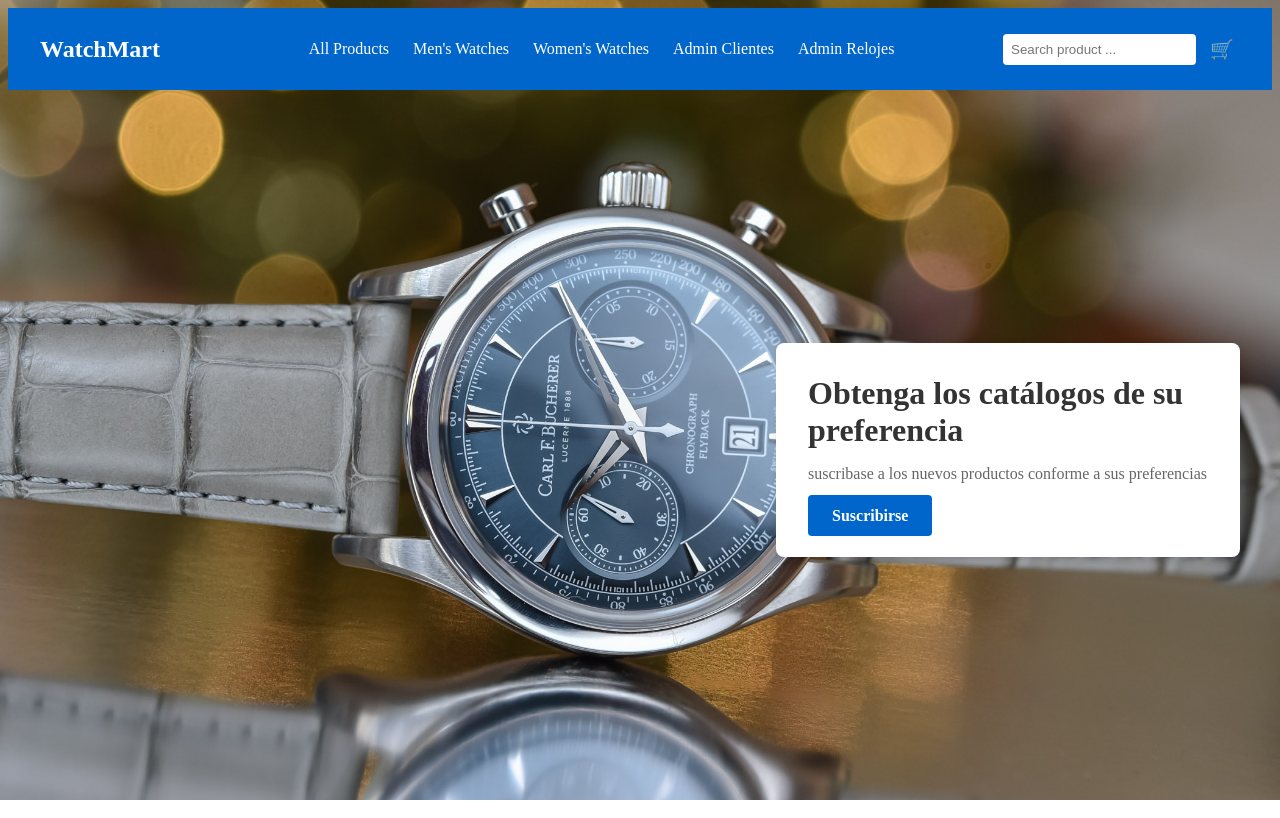
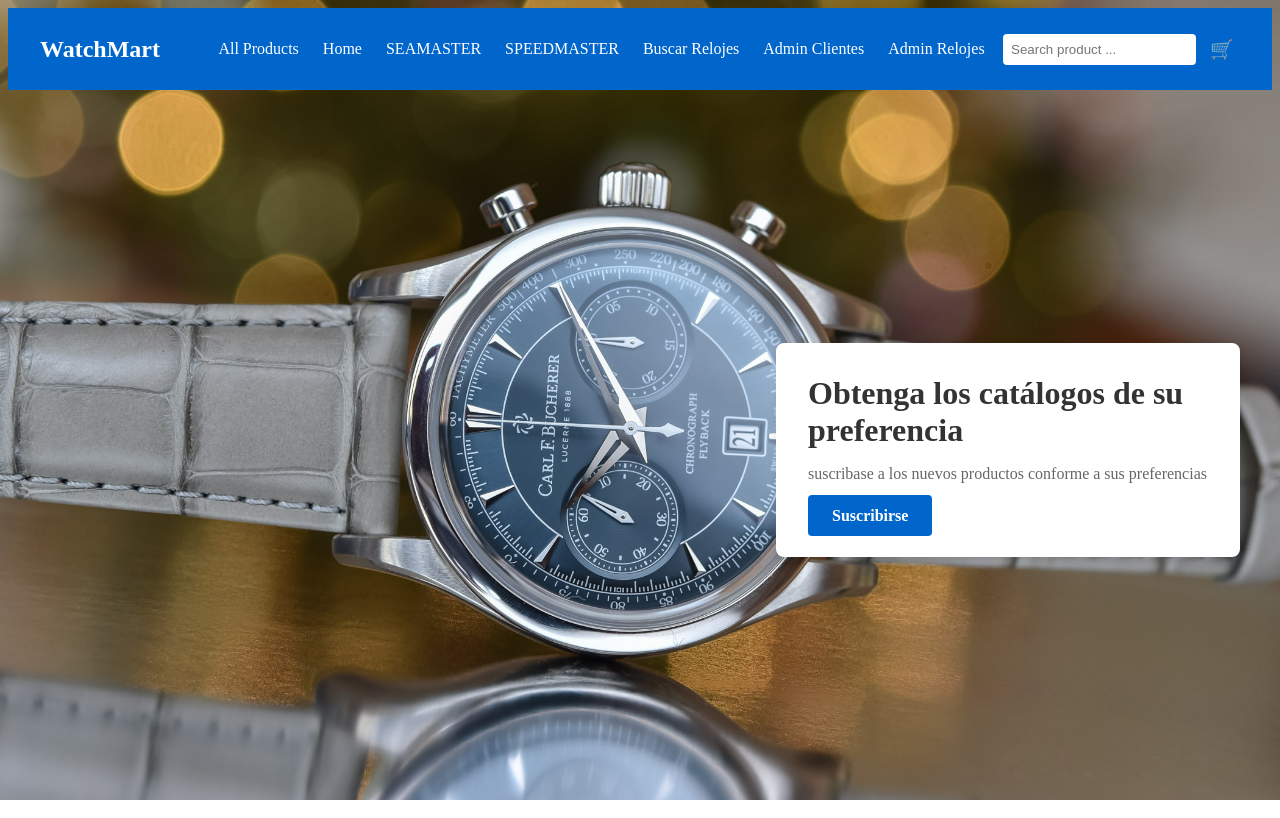
Before and after one commit to MarlonTMF/TecWeb_ProyFin, an Angular app: page / in a window 1280 px wide. Built offline with nearby package versions, Linux system fonts and the light colour scheme.

Commit message:
Inicio Proyecto Presentacion Final

```diff
--- a/src/app/app.component.html
+++ b/src/app/app.component.html
@@ -95,8 +95,10 @@ color: white;
           <a href="brands.html">Brands</a>
         </div>
       </li>
-      <li><a href="mens-watches.html">Men's Watches</a></li>
-      <li><a href="womens-watches.html">Women's Watches</a></li>
+      <li><a href="home">Home</a></li>
+      <li><a href="categoria-seamaster">SEAMASTER</a></li>
+      <li><a href="categoria-speedmaster">SPEEDMASTER</a></li>
+      <li><a href="ver-prouctos">Buscar Relojes</a></li>
       <li><a href="admin-clientes">Admin Clientes</a></li>
       <li><a href="admin-relojes">Admin Relojes</a></li>
     </ul>
--- a/src/app/modelos/reloj.model.ts
+++ b/src/app/modelos/reloj.model.ts
@@ -9,6 +9,7 @@ export interface ProductModel {
     descripcion: string;
     imagen_url:string;
     material_pulsera:string;
+    categoria:string;
     id: string;
 
 }
--- a/src/app/servicios/admin-crud-relojes.service.ts
+++ b/src/app/servicios/admin-crud-relojes.service.ts
@@ -44,6 +44,12 @@ export class AdminCRUDRelojesService {
       );
     }
 
+    obtenerRelojesPorCategoria(categoria: string): Observable<ProductModel[]> {
+      return this.http.get<ProductModel[]>(`${this.apiURL}?categoria=${categoria}`).pipe(
+        catchError(this.handleError)
+      );
+    }
+
     buscarReloj(nombre: string, caja: string): Observable<ProductModel[]> {
       return this.http.get<ProductModel[]>(
         `${this.apiURL}?nombre=${nombre}&caja=${caja}`
```
Also changed, not shown: src/app/app.routes.ts (+11 -2 lines).
